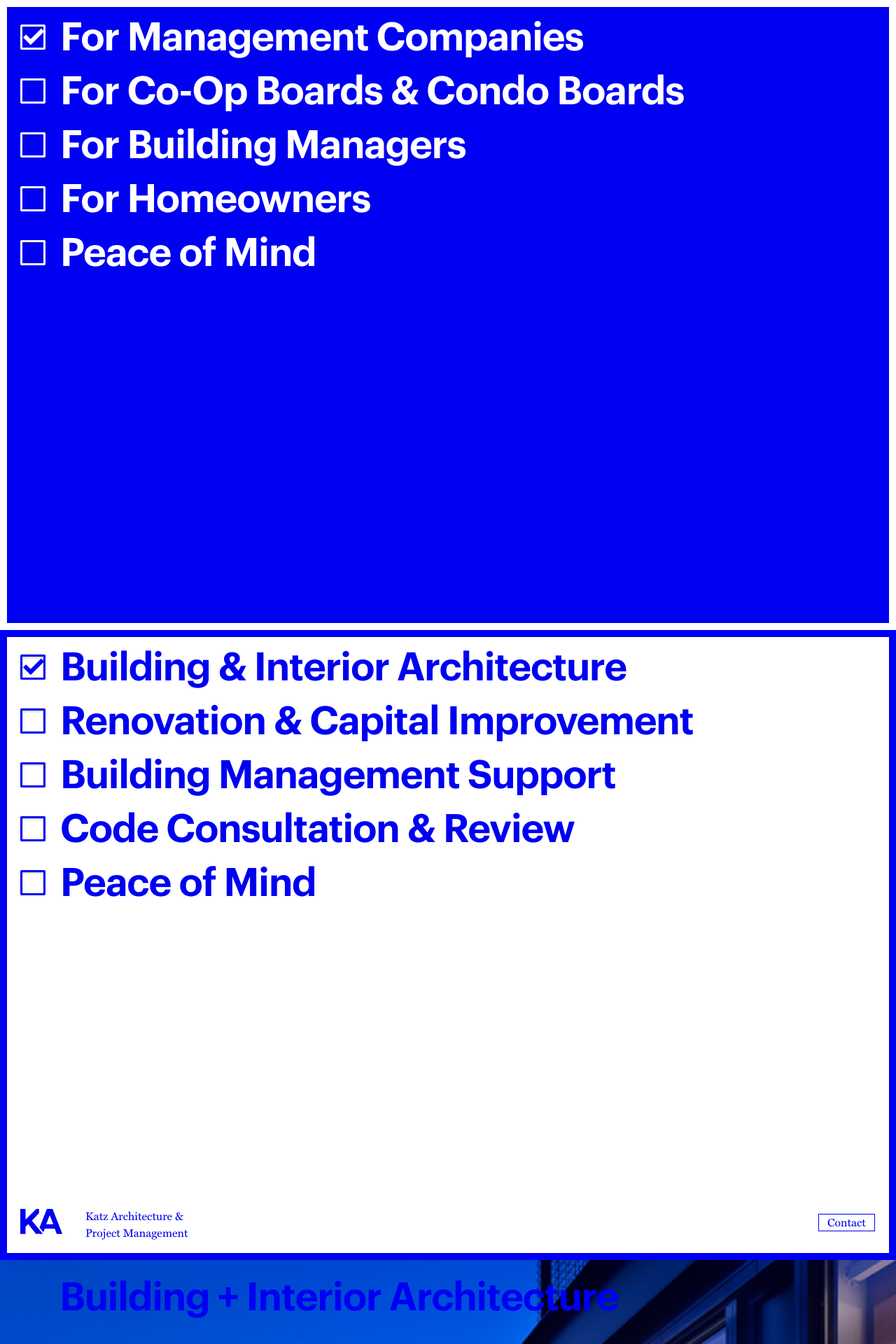
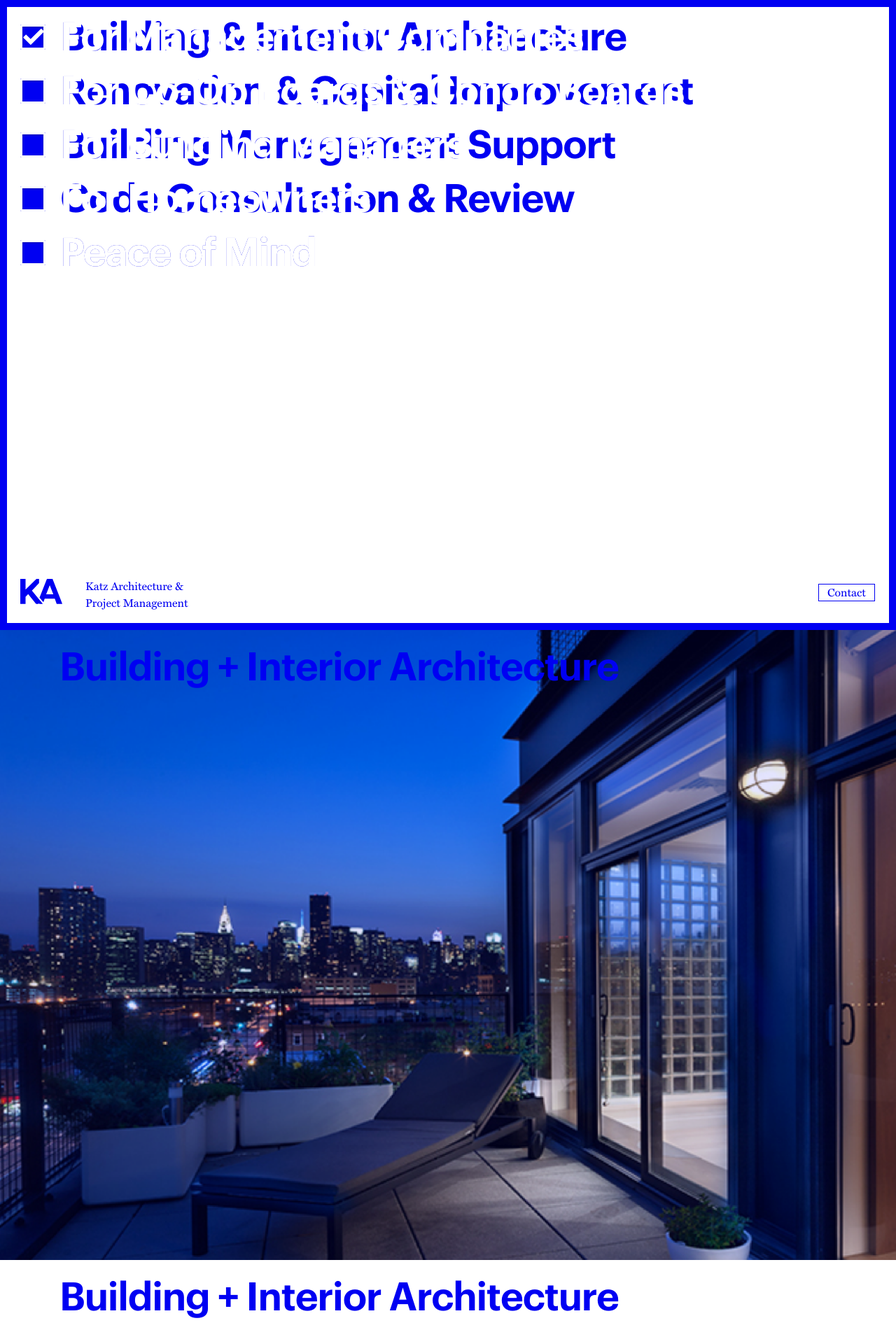
Before and after one commit to cserron/fangohr-katz, a Jekyll site: the page built from index.md, in a window 1280 px wide. Shown: the top 1920 px of the page at 70% size. Built offline with Jekyll 4.4.1, drawn with Linux system fonts in a browser that asks for light colours; nearby versions of some CDN libraries; our own code applies the rules of GitHub Pages for plain Markdown files.

Commit message:
menu as background WIP

```diff
--- a/_layouts/home.html
+++ b/_layouts/home.html
@@ -2,8 +2,9 @@
 <html lang="en">
   {% include head.html %}
   <body>
+    {% include menu.html %}
+    <section class="content-wrapper">
       {% include cover.html %}
-    {% include menu.html %}
       {% include building.html %} <!-- carousel + text -->
       {% include renovation.html %}
       {% include management.html %} <!-- carousel + text -->
@@ -12,6 +13,7 @@
       {% include team.html %}
       {% include contact.html %}
       {% include footer.html %}
+    </section>
     {% include scripts.html %}
   </body>
 </html>
--- a/_sass/custom.scss
+++ b/_sass/custom.scss
@@ -21,9 +21,13 @@ html,
 body {
     height: 100%;
 }
-
+.section-wrapper {
+}
 .section {
   min-height: 100vh;
+  display: block;
+  width: 100%;
+  float: left;
 }
 .primary {
   color: _palette(_katz-primary) !important;
@@ -99,7 +103,8 @@ li.font-content {
   color: _palette(_katz-primary);
   background-color: _palette(_katz-secondary);
   border: 10px solid _palette(_katz-primary);
-  position: relative;
+  position: fixed;
+  z-index: 0;
 }
 .cover-ul,
 .menu-ul {
```
Lines whose indentation alone changed are shown as unchanged.
